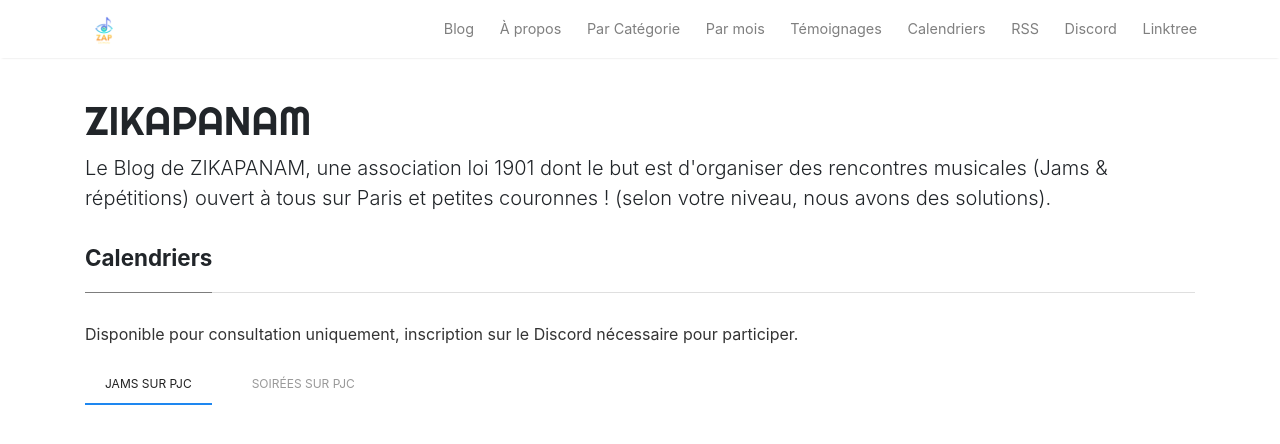
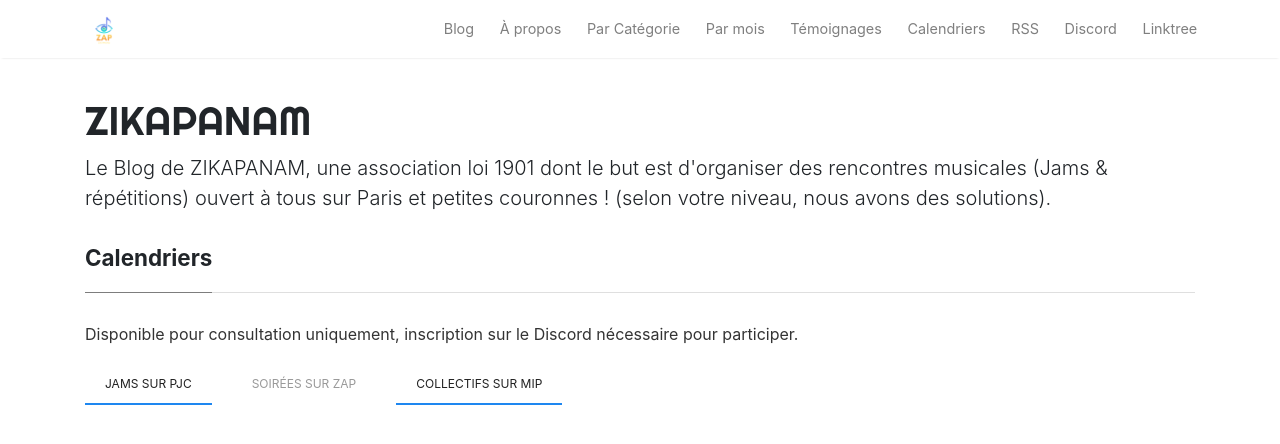
Before and after one commit to zikapanam/blog-zikapanam, a Jekyll site: the page built from _pages/calendrier_jams.md, in a window 1280 px wide and 1247 px high, cut to the strip 0-457 px from the top of the window. Shown: the top 444 px of the strip. Built offline with Jekyll 4.4.1, drawn with Linux system fonts in a browser that asks for light colours; nearby versions of some CDN libraries.

Commit message:
maj calendriers

```diff
--- a/_pages/calendrier_jams.md
+++ b/_pages/calendrier_jams.md
@@ -12,7 +12,11 @@ permalink: /calendriers
       </li>
 
       <li>
-          <a href="#">Soirées sur PJC </a>
+          <a href="#">Soirées sur ZAP </a>
+      </li>
+
+      <li class="active">
+          <a href="#">Collectifs sur MIP</a>
       </li>
 
 </ul>
@@ -21,17 +25,18 @@ permalink: /calendriers
       <li class="active">
 <br/>
 
-<iframe src="https://calendar.google.com/calendar/embed?height=600&wkst=2&bgcolor=%23A79B8E&ctz=Europe%2FParis&src=dXRxcW9rMmd0b2NrMjc3NHQxcW5lYXU5OGdAZ3JvdXAuY2FsZW5kYXIuZ29vZ2xlLmNvbQ&src=bDNjdmUycXFlZWJybmszc3YxanZwNzFrdTBAZ3JvdXAuY2FsZW5kYXIuZ29vZ2xlLmNvbQ&src=Z2dlc2t2Z3Q2MzNsbDJuYjJxbDU0cTBvMTRAZ3JvdXAuY2FsZW5kYXIuZ29vZ2xlLmNvbQ&src=ZDA5Mm1tc2ttdTQ3MDQ3NnZmMjhwdGhuY2dAZ3JvdXAuY2FsZW5kYXIuZ29vZ2xlLmNvbQ&src=azBjbGxma2tqdmk0ZzNhMzN0ZWU2MGxwaGdAZ3JvdXAuY2FsZW5kYXIuZ29vZ2xlLmNvbQ&color=%23B39DDB&color=%2333B679&color=%23D81B60&color=%23039BE5&color=%23F6BF26" style="border:solid 1px #777" width="800" height="600" frameborder="0" scrolling="no"></iframe>
+<iframe src="https://calendar.google.com/calendar/embed?height=600&wkst=2&bgcolor=%23ffffff&ctz=Europe%2FParis&title=Toutes%20les%20rencontres%20PJC&showPrint=0&src=bDNjdmUycXFlZWJybmszc3YxanZwNzFrdTBAZ3JvdXAuY2FsZW5kYXIuZ29vZ2xlLmNvbQ&src=ZDA5Mm1tc2ttdTQ3MDQ3NnZmMjhwdGhuY2dAZ3JvdXAuY2FsZW5kYXIuZ29vZ2xlLmNvbQ&src=azBjbGxma2tqdmk0ZzNhMzN0ZWU2MGxwaGdAZ3JvdXAuY2FsZW5kYXIuZ29vZ2xlLmNvbQ&src=ZDBhOWE3NDk2NTlkM2Y3ZDJmODZlNTkzZTdkOWY1ZmZiZGIxMzYzMjVhM2Q3ZjI5NDUzNDY1MGZkMDQ1MTg3YUBncm91cC5jYWxlbmRhci5nb29nbGUuY29t&src=ZnIuZnJlbmNoI2hvbGlkYXlAZ3JvdXAudi5jYWxlbmRhci5nb29nbGUuY29t&color=%2333B679&color=%23039BE5&color=%23F6BF26&color=%237986CB&color=%230B8043" style="border:solid 1px #777" width="800" height="600" frameborder="0" scrolling="no"></iframe>
 
       </li>
       <li>
 <br/>
 
-<iframe src="https://calendar.google.com/calendar/embed?height=600&wkst=2&bgcolor=%23ffffff&ctz=Europe%2FParis&src=NjMwNGE3NDM3OTMyNTg4Zjk5NDk4NGJkZWY5YzkwOTI4YmYyMmJlZmY4MWQwZGZmNDg5Y2FmNmZjY2YyMmNlOEBncm91cC5jYWxlbmRhci5nb29nbGUuY29t&color=%23E67C73" style="border:solid 1px #777" width="800" height="600" frameborder="0" scrolling="no"></iframe>
+<iframe src="https://calendar.google.com/calendar/embed?height=600&wkst=2&bgcolor=%23ffffff&ctz=Europe%2FParis&title=Soir%C3%A9es%20jams%20%26%20soir%C3%A9es%20concerts%20ZAP&src=NjMwNGE3NDM3OTMyNTg4Zjk5NDk4NGJkZWY5YzkwOTI4YmYyMmJlZmY4MWQwZGZmNDg5Y2FmNmZjY2YyMmNlOEBncm91cC5jYWxlbmRhci5nb29nbGUuY29t&src=ZnIuZnJlbmNoI2hvbGlkYXlAZ3JvdXAudi5jYWxlbmRhci5nb29nbGUuY29t&color=%23E67C73&color=%230B8043" style="border:solid 1px #777" width="800" height="600" frameborder="0" scrolling="no"></iframe>
 
 
       </li>
       <li>
 <br/>
-
+<iframe src="https://calendar.google.com/calendar/embed?height=600&wkst=2&bgcolor=%23ffffff&ctz=UTC&title=Toutes%20les%20rencontres%20MIP&hl=fr&showPrint=0&src=MTlkMTExNmI2N2I4OTQwZDcxYWQ4MzM0ZGQ2YTQ5NzM3MGQ2ZTQxM2IwMjM3MGU1YzU2MDZkMWVkMDY4M2NiMUBncm91cC5jYWxlbmRhci5nb29nbGUuY29t&src=ZDAxMDZhOGIwNWI3ZWI0OTJlYTMyYWY1OTJjNzdiN2RjMjMyMGUyZWU4YzMyOGNhYTA3OTkxZTU4MjFkM2FlZUBncm91cC5jYWxlbmRhci5nb29nbGUuY29t&src=OTU2Y2ZkNzU2ZjZhNTRjMjFlOGYzMmEyYjhmMjc0N2IwYTRmNmZjM2NiNzQ4NDliNzQ0MmU5ZDYyZGIxNmE5ZUBncm91cC5jYWxlbmRhci5nb29nbGUuY29t&src=MWU3MTg1YmJkZTA1MjU4YjU0NWYwNWQ1Y2E3MDEyNjUwYmFiODA5MjIxNGE5ZmI1ZDIzNTczYjY0ZmM3ZWEzMEBncm91cC5jYWxlbmRhci5nb29nbGUuY29t&src=ZnIuZnJlbmNoI2hvbGlkYXlAZ3JvdXAudi5jYWxlbmRhci5nb29nbGUuY29t&color=%23B39DDB&color=%23F09300&color=%23F4511E&color=%23EF6C00&color=%230B8043" style="border:solid 1px #777" width="800" height="600" frameborder="0" scrolling="no"></iframe>
+      </li>
 </ul>
```
